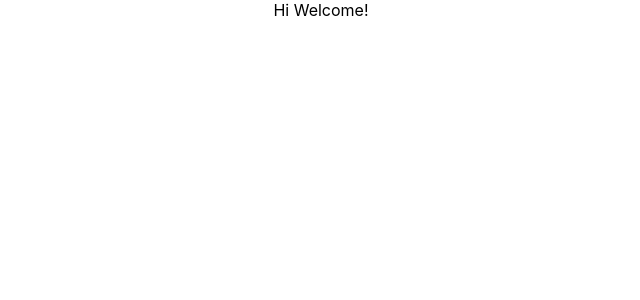
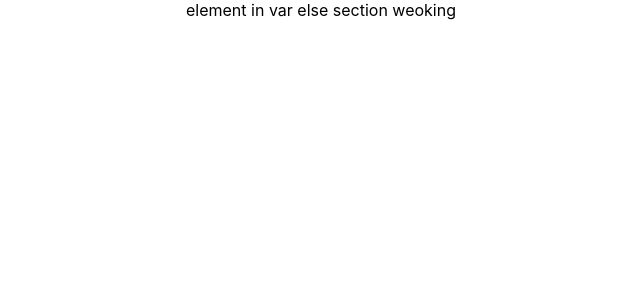
Before and after one commit to madiha-m/React, a React (Create React App) app in the folder basics/: page / in a window 1280 px wide. Shown: the top 300 px of the page, without its empty margins (319-959 px from the left). Built offline with nearby package versions, Linux system fonts and the light colour scheme.

Commit message:
conditions: element var approach

```diff
--- a/basics/src/components/UserGreeting.js
+++ b/basics/src/components/UserGreeting.js
@@ -5,14 +5,32 @@ class UserGreeting extends Component {
     super(props);
 
     this.state = {
-      isLoggedin: true,
+      isLoggedin: false,
     };
   }
 
   render() {
-    // if else can't work in jsx, jsx is only for fun calls & obj construction
-    if (this.state.isLoggedin) return <div>Hi Welcome!</div>;
-    else return <div>Welcome Greetings!</div>;
+    /*
+    1st approach:
+     if else can't work in jsx,
+     jsx is only for fun calls & obj construction
+     */
+    // if (this.state.isLoggedin) return <div>Hi Welcome!</div>;
+    // else return <div>Welcome Greetings!</div>;
+
+    /*
+    2nd approach: better approach
+    usig element var, js var use to store elements
+    can store whole componenet or part of it
+     */
+    let message;
+    if (this.state.isLoggedin) {
+      message = <div>element in var if section weoking</div>;
+    } else {
+      message = <div>element in var else section weoking</div>;
+    }
+
+    return <div>{message}</div>;
 
     // return (
     //   <div>
```
